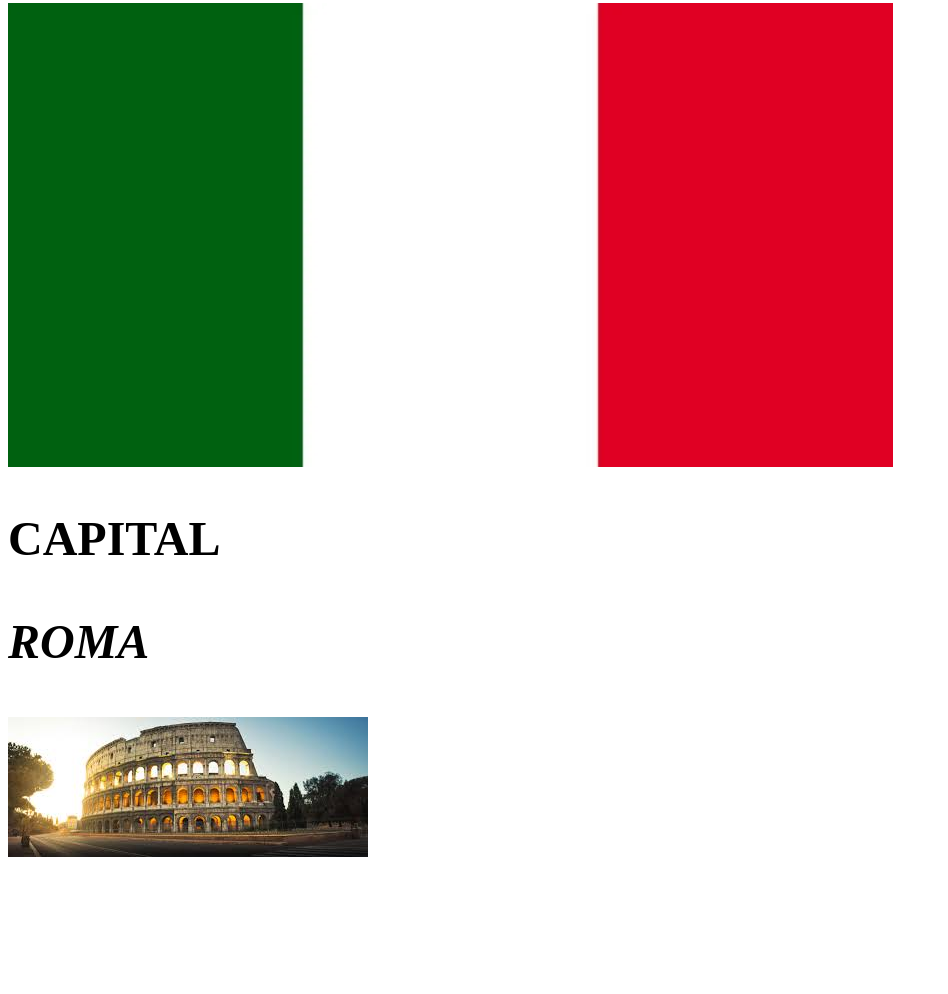
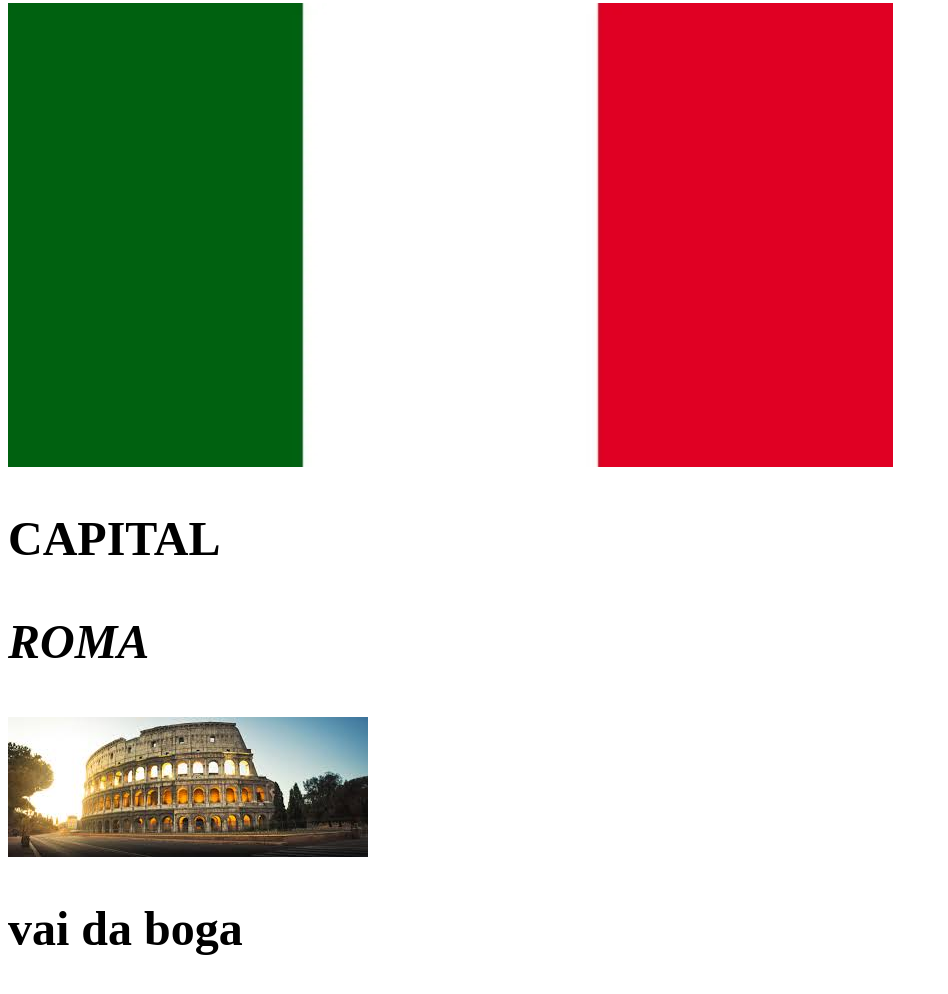
Before and after one commit to Massariolli/atividade2, a plain HTML site: page index.html in a window 1280 px wide. Shown: the part 216-1210 px from the top of the page, without its empty margins (0-948 px from the left). Before the commit the page ends 1085 px from the top, so only its background shows below. Drawn offline with Linux system fonts and the light colour scheme.

Commit message:
ggyuyniunm

```diff
--- a/index.html
+++ b/index.html
@@ -13,7 +13,7 @@
     <h2>CAPITAL</h2>
     <h3><i>ROMA</i></h3>
     <img id="ita2" src="images.jpeg">
-
+    <h2>vai da boga</h2>
 
 </body>
 </html>
```
